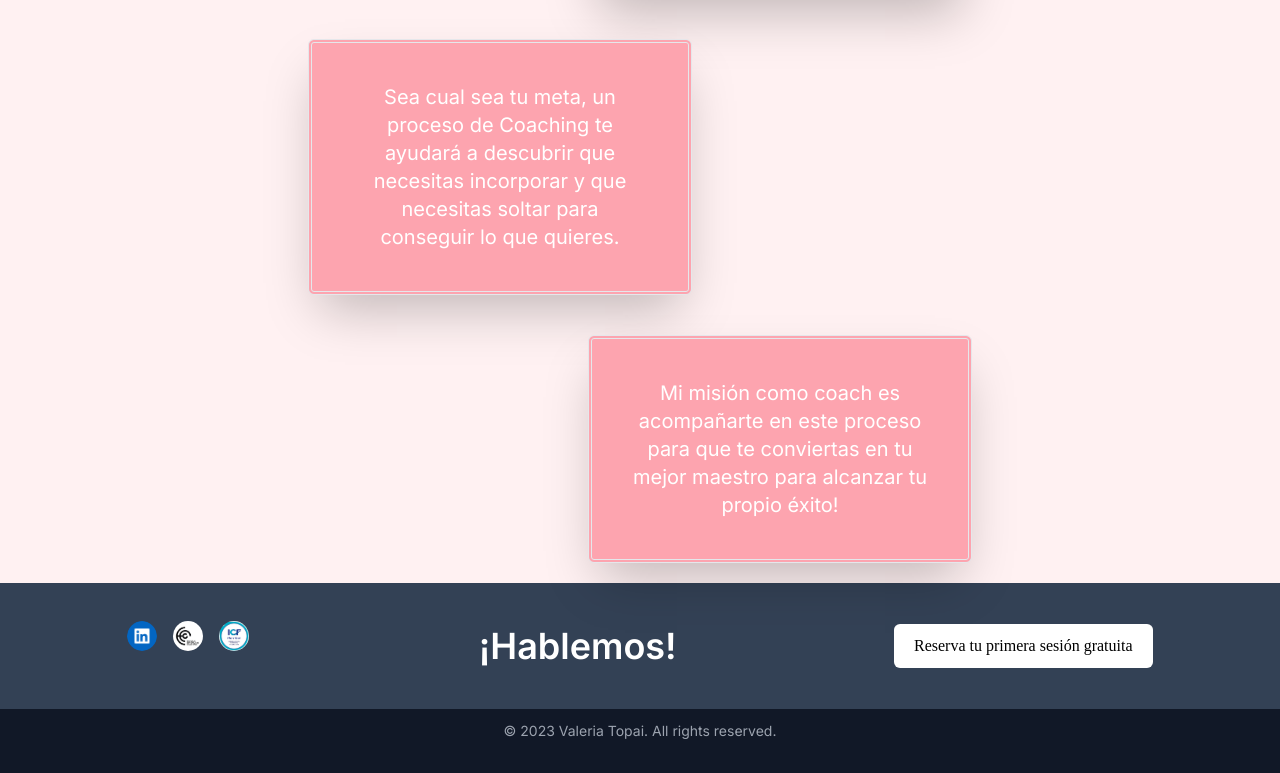
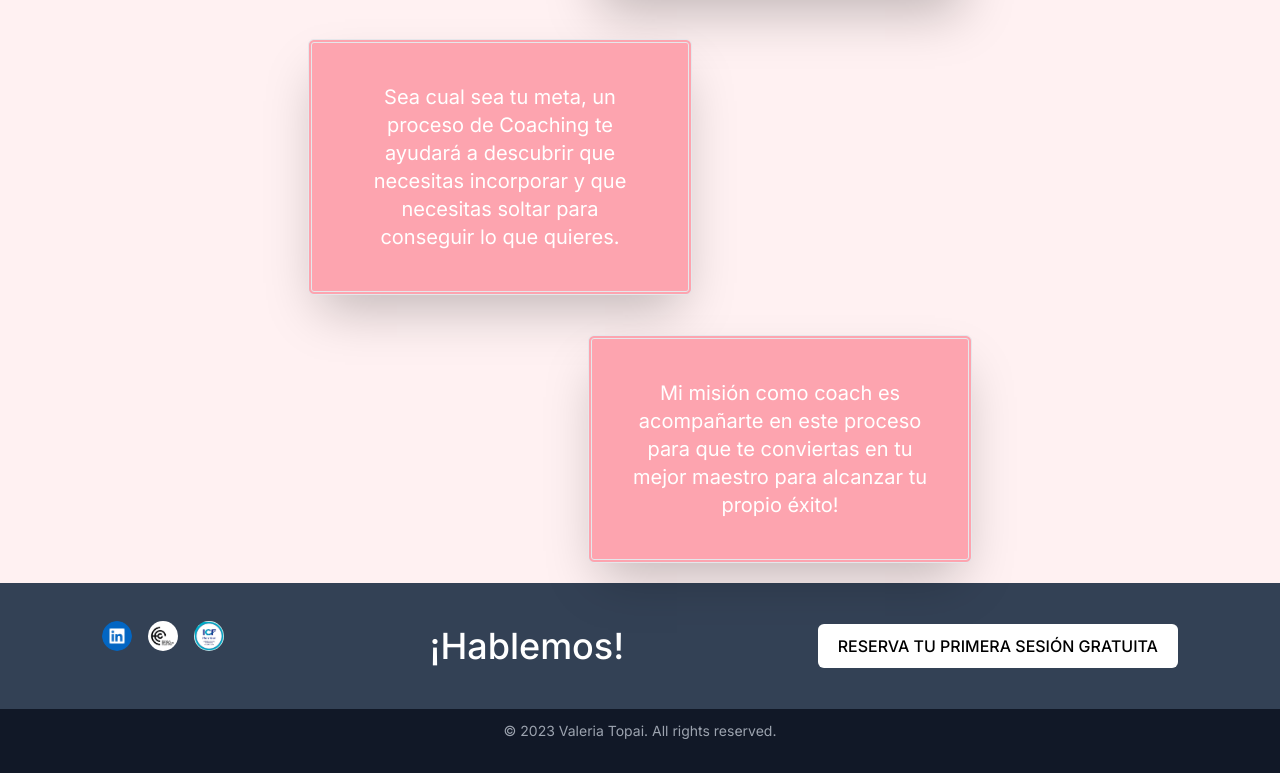
Before and after one commit to roxgiba/valeria-coaching, a Next.js app: page / in a window 1280 px wide. Shown: the part 2421-3194 px from the top of the page. Built offline with nearby package versions, Linux system fonts and the light colour scheme.

Commit message:
footer button font updated

```diff
--- a/components/Footer.jsx
+++ b/components/Footer.jsx
@@ -37,13 +37,13 @@ function Footer() {
           </Link>
         </div>
         <h1
-          className="p-2 lg:text-4xl text-3xl md:mb-0 mb-6 lg:leading-normal font-semibold text-center
+          className="p-2 lg:text-4xl text-3xl md:mb-0 mb-6 lg:leading-normal font-medium  text-center
      md:w-2/5"
         >
           ¡Hablemos!
         </h1>
         <button
-          className="bg-white hover:bg-blue-500 duration-300 px-5 py-2.5 font-[Poppins]
+          className="bg-white hover:bg-blue-500 duration-300 px-5 py-2.5 font-medium uppercase
        rounded-md text-black hover:text-white md:w-auto w-full"
         >
           Reserva tu primera sesión gratuita
```
